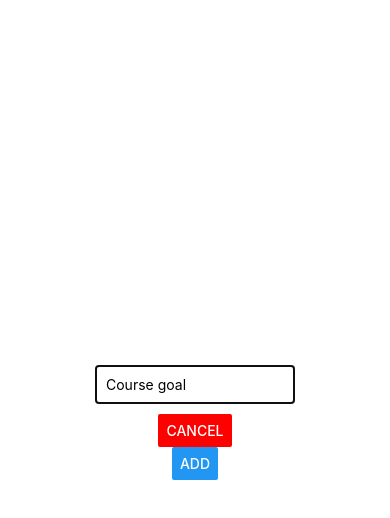
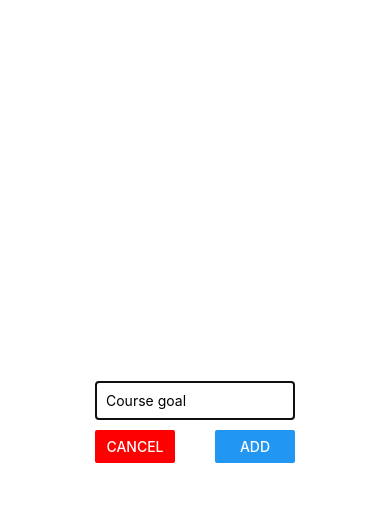
Before and after one commit to mdNazmulHasan/rn101, a React Native app: screen / in a window 390 px wide. Both pictures are taken after a click on the button "ADD NEW GOAL". Shown: the top 518 px of the page. Built offline with nearby package versions, Linux system fonts and the light colour scheme.

Commit message:
style modified

```diff
--- a/App.js
+++ b/App.js
@@ -7,6 +7,9 @@ export default function App() {
   const [courseGoals, setCourseGoals] = useState([]);
   const [isAddMode, setIsAddMood] = useState(false);
   const addGoalHandler = goalTitle => {
+    if (goalTitle.length === 0) {
+      return;
+    }
     setIsAddMood(false);
     setCourseGoals(currentGoals => [...currentGoals, goalTitle]);
   };
--- a/components/GoalInput.js
+++ b/components/GoalInput.js
@@ -34,8 +34,14 @@ const GoalInput = props => {
           }}
           onChangeText={goalInputHandler}
         />
-        <Button onPress={props.onCancel} title="CANCEL" color="red" />
-        <Button onPress={addGoalHandler} title="ADD" />
+        <View style={{ flexDirection: "row", justifyContent: "space-between", width: 200 }}>
+          <View style={{ width: "40%" }}>
+            <Button onPress={props.onCancel} title="CANCEL" color="red" />
+          </View>
+          <View style={{ width: "40%" }}>
+            <Button onPress={addGoalHandler} title="ADD" />
+          </View>
+        </View>
       </View>
     </Modal>
   );
```
